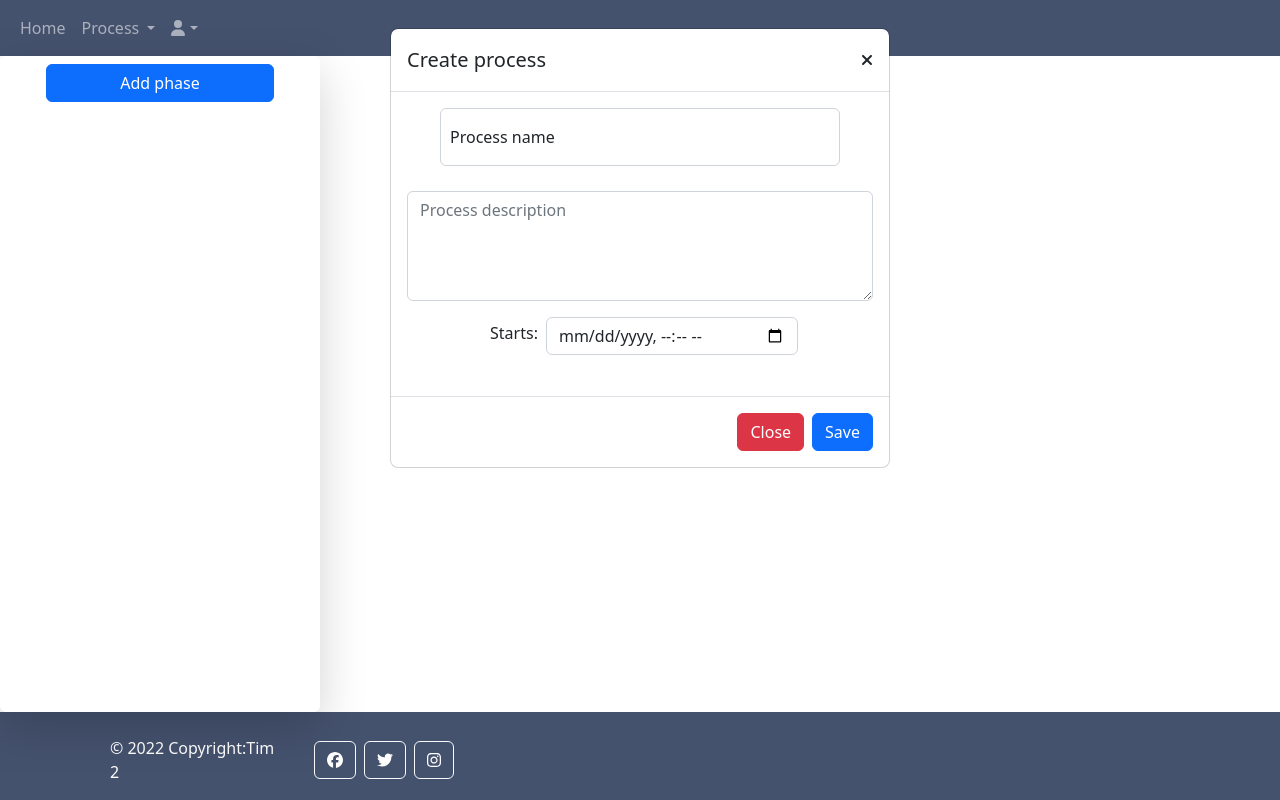
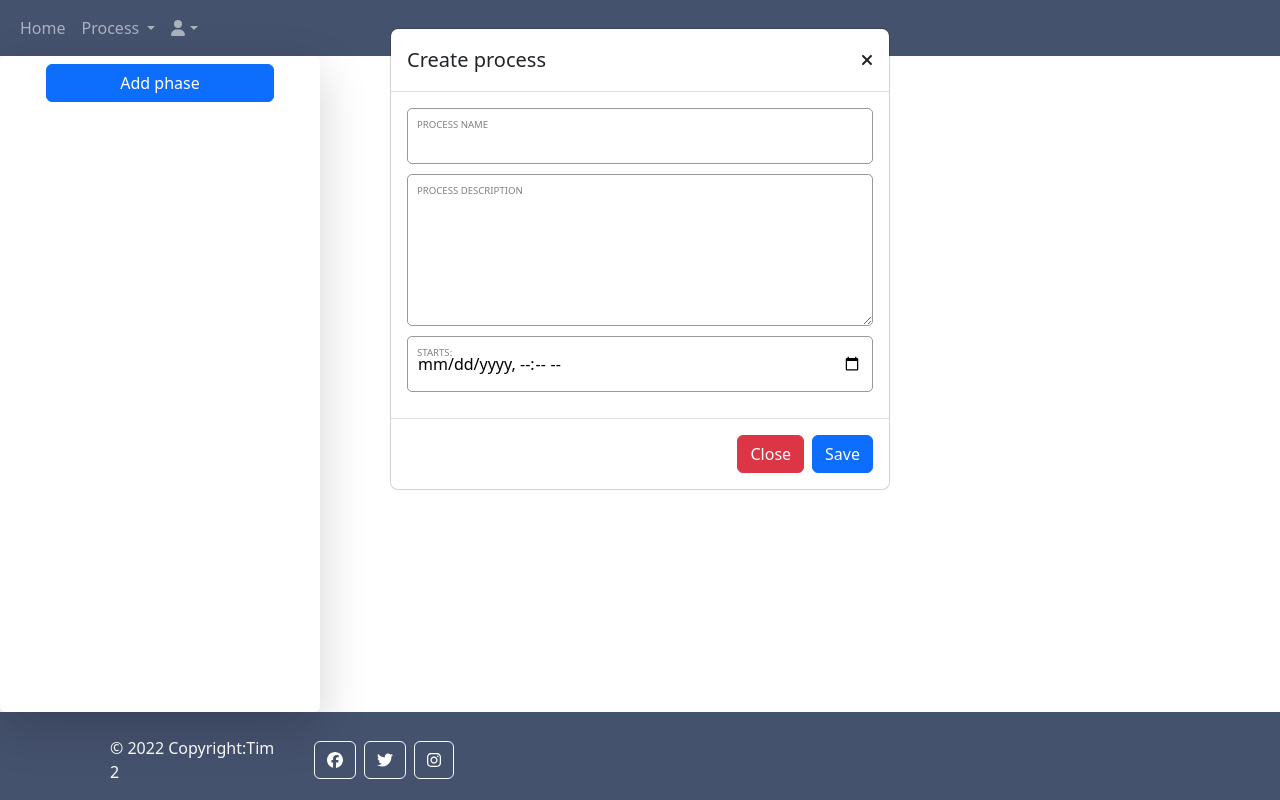
Before and after one commit to Dominik2507/ProjektR, a React (Create React App) app in the folder frontend/: page /createProcess in a window 1280 px wide. Built offline with nearby package versions, Linux system fonts and the light colour scheme.

Commit message:
input zamjenjeni

```diff
--- a/frontend/src/components/ToolbarInput/ToolbarInput.jsx
+++ b/frontend/src/components/ToolbarInput/ToolbarInput.jsx
@@ -7,6 +7,34 @@ export default function ToolbarInput({type,name,placeholder,value,handleChange,e
 
     let className = error ? "inputText" : "inputText";
 
+    if(type==="area"){
+        return(
+
+        <div className="input-container">
+            <textarea
+                className={className}
+                type = {type}
+                name = {name}
+                value = {value}
+                id = {name}
+                onChange={handleChange}
+                required
+                rows={5}
+            />
+
+            <span className="spanInputText">{placeholder}</span>
+            {error &&
+                <div className="invalid-feedback">
+                    {error.message}
+                </div>
+            }
+
+
+
+        </div>
+
+    )
+    }
     return(
 
         <div className="input-container">
--- a/frontend/src/pages/CreateProcess/CreateProcess.jsx
+++ b/frontend/src/pages/CreateProcess/CreateProcess.jsx
@@ -103,7 +103,7 @@ export default function CreateProcess(){
                 <Modal>
                     <ModalHeader title="Create process" closeModal={() => setModalActive(false)}/>
                     <CreateProcessModalBody err={err} createProcessInfo={createProcessInfo} setCreateProcessInfo={setCreateProcessInfo} dateError={dateError}/>
-                    <ModalFooter handleSave={handleSave} handleClose={() => navigate(routes.PROFILE_URL)} />
+                    <ModalFooter handleSave={handleSave} handleClose={() => {localStorage.removeItem("info"); navigate(routes.PROFILE_URL)}} />
                 </Modal>
             }
 
--- a/frontend/src/pages/CreateProcess/CreateProcessModalBody.jsx
+++ b/frontend/src/pages/CreateProcess/CreateProcessModalBody.jsx
@@ -4,6 +4,7 @@ import Input from "../../components/Form/Input";
 import Textarea from "../../components/Form/Textarea";
 import {FontAwesomeIcon} from "@fortawesome/react-fontawesome";
 import {faTriangleExclamation} from "@fortawesome/free-solid-svg-icons";
+import ToolbarInput from "../../components/ToolbarInput/ToolbarInput";
 
 export default function CreateProcessModalBody({createProcessInfo, setCreateProcessInfo,err, dateError}){
 
@@ -20,8 +21,8 @@ export default function CreateProcessModalBody({createProcessInfo, setCreateProc
 
     return (
         <div className="modal-body d-flex flex-column align-items-start">
-            <Input type="text" placeholder="Process name" name={createProcessInfo[0].name} value={createProcessInfo[0].value} handleChange={handleChange} error={err} />
-            <Textarea placeholder="Process description" value={createProcessInfo[1].value} name={createProcessInfo[1].name} handleChange={handleChange}/>
+            {false && <Input type="text" placeholder="Process name" name={createProcessInfo[0].name} value={createProcessInfo[0].value} handleChange={handleChange} error={err} />}
+            {false && <Textarea placeholder="Process description" value={createProcessInfo[1].value} name={createProcessInfo[1].name} handleChange={handleChange}/> }
             {dateError &&
                 <div className="alert alert-danger d-flex align-items-center" role="alert">
                     <FontAwesomeIcon icon={faTriangleExclamation} className="bi flex-shrink-0 me-2" />
@@ -30,7 +31,12 @@ export default function CreateProcessModalBody({createProcessInfo, setCreateProc
                     </div>
                 </div>
             }
-            <DateInput type="datetime-local" name={createProcessInfo[2].name} value={createProcessInfo[2].value} handleChange={handleChange} label={createProcessInfo[2].label}/>
+            {false && <DateInput type="datetime-local" name={createProcessInfo[2].name} value={createProcessInfo[2].value} handleChange={handleChange} label={createProcessInfo[2].label}/> }
+
+            <ToolbarInput type="text" placeholder="Process name" name={createProcessInfo[0].name} value={createProcessInfo[0].value} handleChange={handleChange} error={err}/>
+            <ToolbarInput type={"area"} placeholder="Process description" value={createProcessInfo[1].value} name={createProcessInfo[1].name} handleChange={handleChange}/>
+            <ToolbarInput type="datetime-local" placeholder="Starts:" name={createProcessInfo[2].name} value={createProcessInfo[2].value} handleChange={handleChange} label={createProcessInfo[2].label}/>
+
          </div>
     )
 }
--- a/frontend/src/pages/ViewProcess/ModalInputComponentParams.jsx
+++ b/frontend/src/pages/ViewProcess/ModalInputComponentParams.jsx
@@ -8,6 +8,7 @@ import "./modalComponent.css";
 import {nanoid} from "nanoid";
 import {backend_paths} from "../../constants/paths";
 import axios from "axios";
+import ToolbarInput from "../../components/ToolbarInput/ToolbarInput";
 
 
 export default function ModalInputComponentParams({handleClose,component}){
@@ -74,7 +75,7 @@ export default function ModalInputComponentParams({handleClose,component}){
             <div className="modal-body">
                 {component.params?.map(parameters => (
                     <div  className="modal-grid">
-                    <Input
+                    <ToolbarInput
                         type="text"
                         placeholder={`Data for ${parameters.name}`}
                         error={error ? error.id === parameters.parameterid ? error.message : null : null}
--- a/frontend/src/pages/ViewProcess/ModalInputPhaseParams.jsx
+++ b/frontend/src/pages/ViewProcess/ModalInputPhaseParams.jsx
@@ -8,6 +8,9 @@ import ModalHeader from "../../components/Modal/ModalHeader";
 import ModalFooter from "../../components/Modal/ModalFooter";
 import axios from "axios";
 import {backend_paths} from "../../constants/paths";
+import ToolbarInput from "../../components/ToolbarInput/ToolbarInput";
+
+import "./modalComponent.css";
 
 export default function ModalInputPhaseParams({closeModal, param}){
 
@@ -27,9 +30,10 @@ export default function ModalInputPhaseParams({closeModal, param}){
     return(
             <Modal>
                 <ModalHeader closeModal={closeModal} title={param.name} />
-                    <div className="modal-body ">
-                        <div className="d-flex flex-column align-items-start justify-content-center">
-                            <Input
+                    <div className="modal-body">
+
+                            <div  className="modal-grid">
+                            <ToolbarInput
                                 name="paramValue"
                                 value={paramValue}
                                 type="text"
@@ -37,14 +41,10 @@ export default function ModalInputPhaseParams({closeModal, param}){
                                 placeholder={`Value for ${param.name}`}
                                 error={null}
                             />
-                            <button
-                                onClick={handleLogParam}
-                                className="btn btn-outline-success"
-                                style={{marginLeft: "35px"}}
-                            >Add log</button>
-                        </div>
+                            <button onClick={handleLogParam} className="btn btn-outline-success component-btn">Add data</button>
+                            </div>
                     </div>
-                    <ModalFooter handleClose={closeModal} />
+                <ModalFooter handleClose={closeModal} />
             </Modal>
     )
 }
```
Also changed, not shown: frontend/src/components/ParameterInput/ParameterInput.jsx (line endings or trailing spaces).
